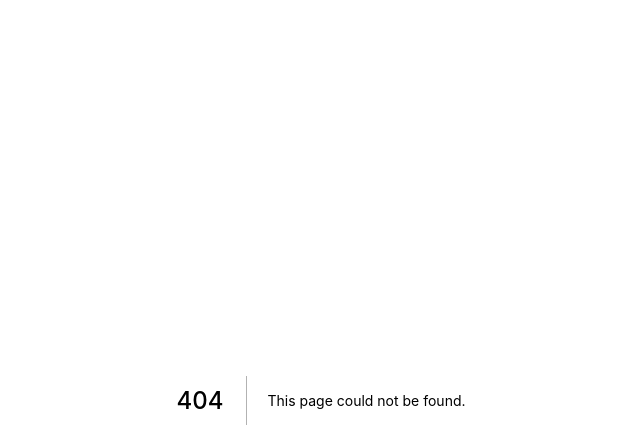
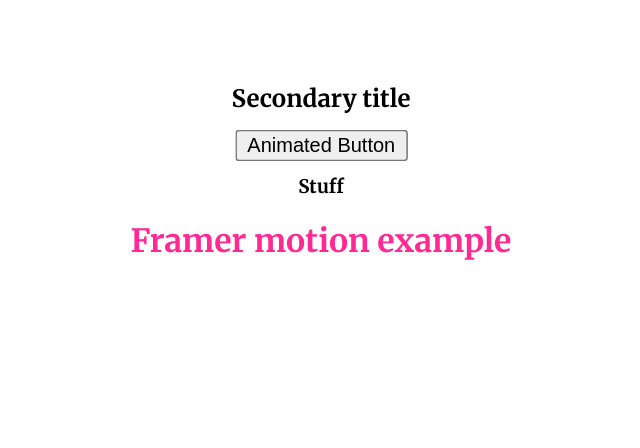
Before and after one commit to floppydisk89/NextJS13-Boilerplate-2023, a Next.js app: page /framer-example in a window 1280 px wide. Before the commit this address had no page. Shown: the top 448 px of the page, without its empty margins (319-959 px from the left). Built offline with nearby package versions, Linux system fonts and the light colour scheme.

Commit message:
improved CSP

```diff
--- a/next.config.js
+++ b/next.config.js
@@ -10,19 +10,19 @@
   async headers() {
     return [
       {
-        source: '/',
+        source: '/(.*)',
         headers: [
           {
             key: 'X-DNS-Prefetch-Control',
             value: 'on',
           },
           {
-            key: 'Strict-Transport-Security',
-            value: 'max-age=1600; includeSubDomains; preload',
+            key: 'Cross-Origin-Resource-Policy',
+            value: 'same-origin',
           },
           {
-            key: 'X-XSS-Protection',
-            value: '1; mode=block',
+            key: 'Strict-Transport-Security',
+            value: 'max-age=63072000; includeSubDomains; preload',
           },
           {
             key: 'X-Frame-Options',
@@ -34,7 +34,7 @@
           },
           {
             key: 'Referrer-Policy',
-            value: 'origin-when-cross-origin',
+            value: 'same-origin',
           },
         ],
       },
--- /dev/null
+++ b/pages/framer-example.tsx
@@ -0,0 +1,37 @@
+import Head from 'next/head';
+import { motion } from 'framer-motion';
+import styles from '../styles/Framer.module.scss';
+
+export default function Framer() {
+  return (
+    <div className={styles.framerContainer}>
+      <motion.h1 animate={{ fontSize: 50, color: '#ff2994', x: 0, y: 200 }}>
+        Framer motion example
+      </motion.h1>
+      <motion.h2
+        initial={{ opacity: 0 }}
+        animate={{ opacity: 1 }}
+        transition={{
+          delay: 0.2,
+          type: 'spring',
+          stiffness: 100,
+          mass: 0.4,
+          damping: 4,
+        }}
+        whileHover={{ scale: 1.2 }}
+      >
+        Secondary title
+      </motion.h2>
+      <motion.button animate={{ scale: 1.5 }}>Animated Button</motion.button>
+      <motion.h3
+        transition={{
+          delay: 1,
+          x: { duration: 1 },
+          default: { ease: 'linear' },
+        }}
+      >
+        Stuff
+      </motion.h3>
+    </div>
+  );
+}
--- /dev/null
+++ b/styles/Framer.module.scss
@@ -0,0 +1,4 @@
+.framerContainer {
+  width: 100%;
+  text-align: center;
+}
```
